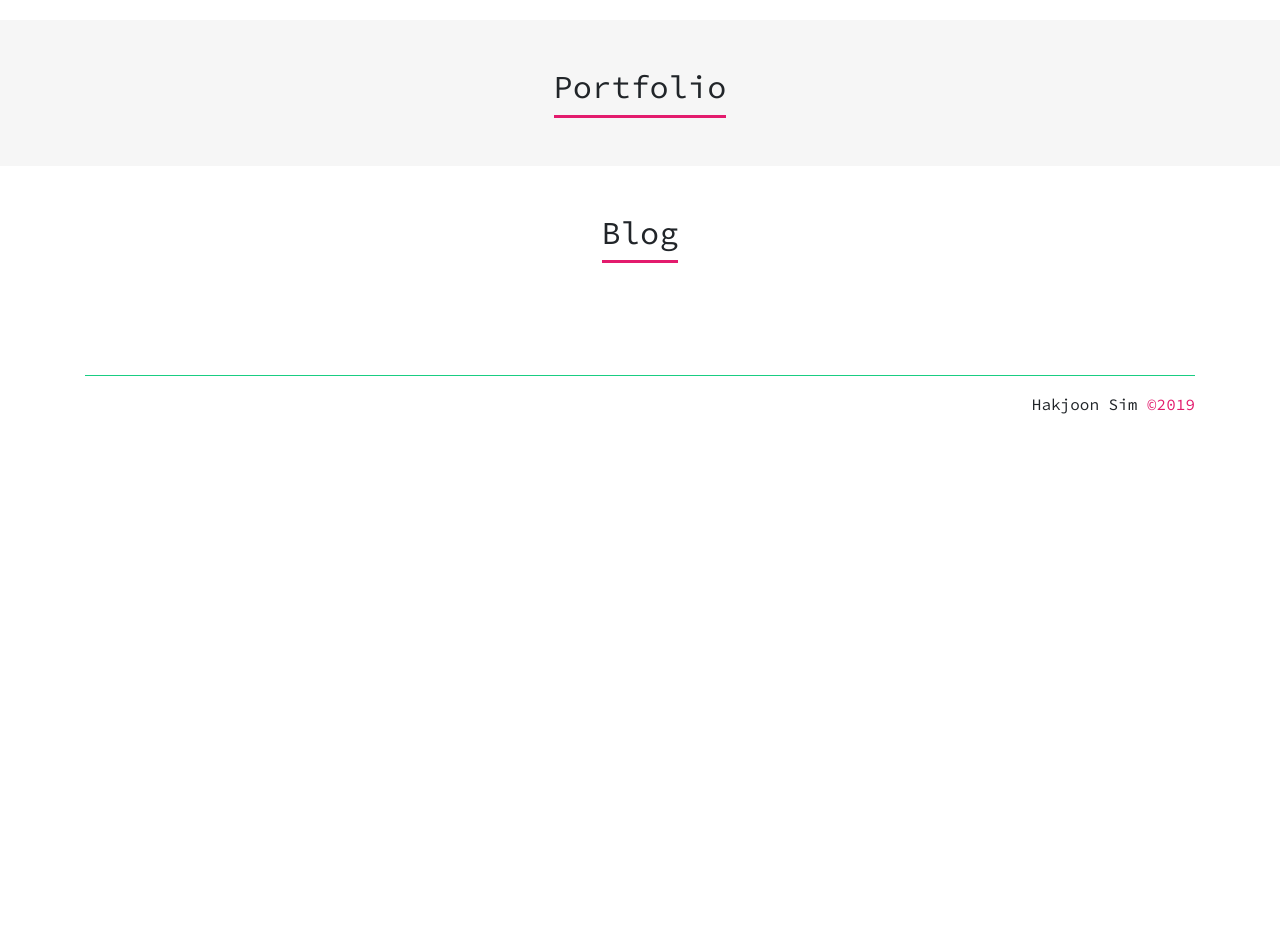
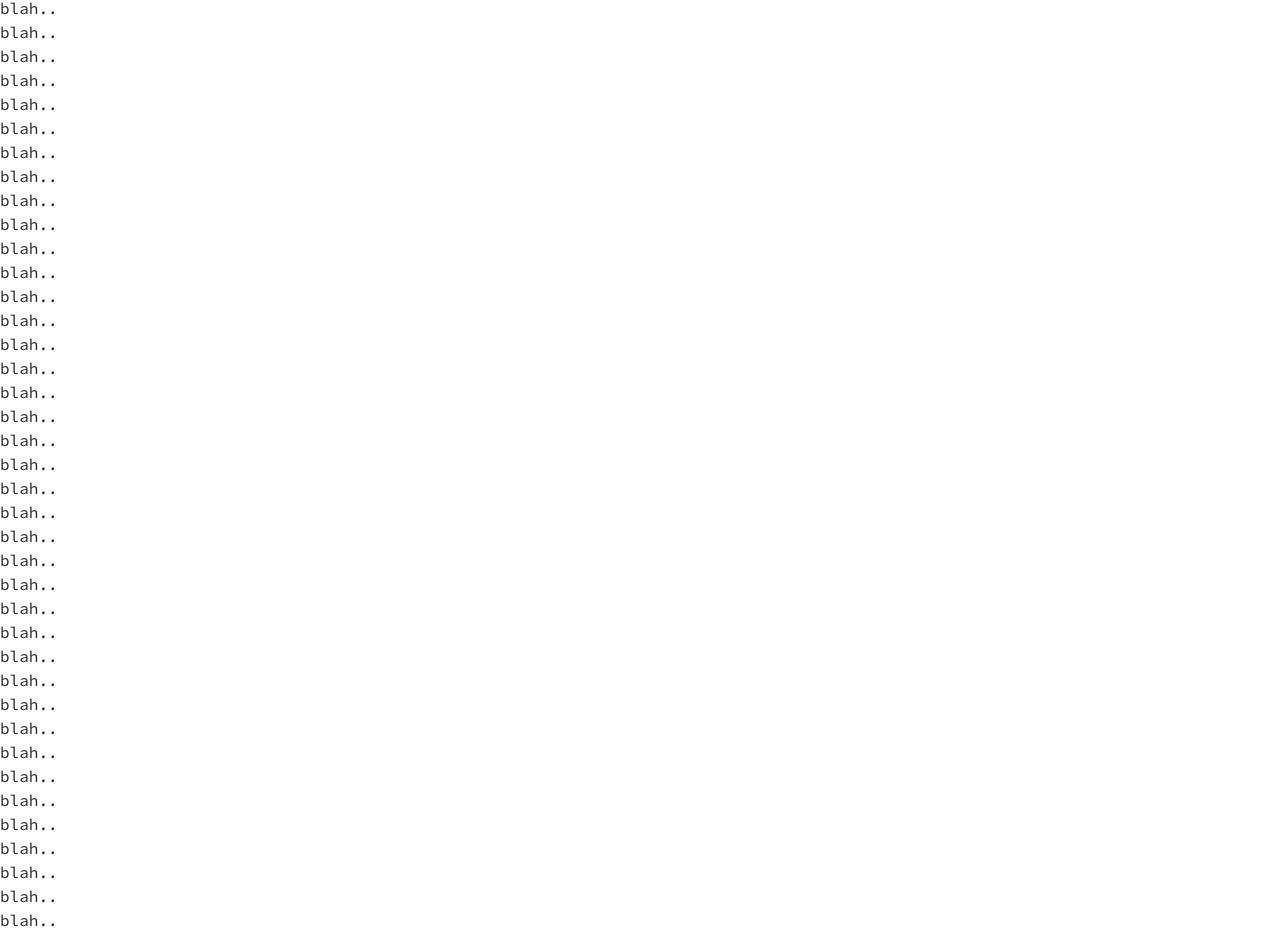
Before and after one commit to trainto/trainto.github.io, a React (Create React App) app: page / in a window 1280 px wide. Shown: the part 997-1933 px from the top of the page. Before the commit the page ends 1461 px from the top, so only its background shows below. Built offline with nearby package versions, Linux system fonts and the light colour scheme.

Commit message:
Add smooth scroll feature for nav

```diff
--- a/package.json
+++ b/package.json
@@ -7,10 +7,12 @@
     "@types/node": "12.11.1",
     "@types/react": "16.9.9",
     "@types/react-dom": "16.9.2",
+    "@types/smoothscroll-polyfill": "^0.3.1",
     "bootstrap": "^4.3.1",
     "react": "^16.10.2",
     "react-dom": "^16.10.2",
     "react-scripts": "3.2.0",
+    "smoothscroll-polyfill": "^0.4.4",
     "typescript": "3.6.4"
   },
   "scripts": {
--- a/src/App.tsx
+++ b/src/App.tsx
@@ -1,6 +1,7 @@
 import React from 'react';
 import 'bootstrap/dist/css/bootstrap.css';
 import './App.css';
+import smoothcroll from 'smoothscroll-polyfill';
 import Nav from './components/nav';
 import Header from './components/header';
 import About from './components/about';
@@ -9,6 +10,8 @@ import Blog from './components/blog';
 import Footer from './components/footer'
 
 const App: React.FC = () => {
+  smoothcroll.polyfill();
+
   return (
     <div className="App">
       <Nav />
--- a/src/components/about.tsx
+++ b/src/components/about.tsx
@@ -5,7 +5,7 @@ const About = () => {
   const [active, setActive] = useState("Skills");
 
   return (
-    <section className="py-5">
+    <section className="py-5" id="about">
       <div className="container">
         <div className="text-center">
           <div className="d-inline-block border-under">
@@ -48,6 +48,49 @@ const About = () => {
           </div>
         </div>
       </div>
+      <div>blah..</div>
+      <div>blah..</div>
+      <div>blah..</div>
+      <div>blah..</div>
+      <div>blah..</div>
+      <div>blah..</div>
+      <div>blah..</div>
+      <div>blah..</div>
+      <div>blah..</div>
+      <div>blah..</div>
+      <div>blah..</div>
+      <div>blah..</div>
+      <div>blah..</div>
+      <div>blah..</div>
+      <div>blah..</div>
+      <div>blah..</div>
+      <div>blah..</div>
+      <div>blah..</div>
+      <div>blah..</div>
+      <div>blah..</div>
+      <div>blah..</div>
+      <div>blah..</div>
+      <div>blah..</div>
+      <div>blah..</div>
+      <div>blah..</div>
+      <div>blah..</div>
+      <div>blah..</div>
+      <div>blah..</div>
+      <div>blah..</div>
+      <div>blah..</div>
+      <div>blah..</div>
+      <div>blah..</div>
+      <div>blah..</div>
+      <div>blah..</div>
+      <div>blah..</div>
+      <div>blah..</div>
+      <div>blah..</div>
+      <div>blah..</div>
+      <div>blah..</div>
+      <div>blah..</div>
+      <div>blah..</div>
+      <div>blah..</div>
+      <div>blah..</div>
     </section>
   );
 };
--- a/src/components/blog.tsx
+++ b/src/components/blog.tsx
@@ -2,7 +2,7 @@ import React from "react";
 
 const Blog = () => {
   return (
-    <section className="py-5">
+    <section className="py-5" id="blog">
       <div className="container">
         <div className="text-center">
           <div className="d-inline-block border-under">
--- a/src/components/header.tsx
+++ b/src/components/header.tsx
@@ -11,6 +11,17 @@ const Header = () => {
       setTypings(command.substring(0, typings.length + 1));
     }, 200);
   }, [typings.length]);
+
+  const handleReturnClicked = () => {
+    const aboutSection = document.getElementById("about");
+    const nav = document.getElementById("nav-top");
+    if (!aboutSection || !nav) {
+      return;
+    }
+    const navHeight = nav.getBoundingClientRect().height;
+    const aboutSectionTop = aboutSection.getBoundingClientRect().top;
+    window.scrollTo({ top: aboutSectionTop - navHeight + window.pageYOffset, left: 0, behavior: "smooth" });
+  };
 
   return (
     <header className="min-vh-100 d-flex justify-content-center align-items-center text-center">
@@ -35,6 +46,7 @@ const Header = () => {
               src="/img/header-ic-return.png"
               alt="return"
               style={{ height: "18px" }}
+              onClick={handleReturnClicked}
             />
           </div>
         </div>
--- a/src/components/nav.tsx
+++ b/src/components/nav.tsx
@@ -20,13 +20,43 @@ const Nav = () => {
     };
   }, []);
 
+  let navHeight = 0;
+
+  const handleNavClicked = (id: string) => {
+    const target = document.getElementById(id);
+    if (!target) {
+      return;
+    }
+
+    const targetTop = target.getBoundingClientRect().top;
+
+    if (!navHeight) {
+      const nav = document.getElementById("nav-top");
+      if (nav) {
+        navHeight = nav.getBoundingClientRect().height;
+      }
+    }
+
+    window.scrollTo({
+      top: targetTop - navHeight + window.pageYOffset,
+      left: 0,
+      behavior: "smooth"
+    });
+  };
+
   return (
     <nav
-      className={`navbar navbar-expand-lg fixed-top navbar-dark bg-dark ${
+      className={`navbar navbar-expand-lg fixed-top navbar-dark bg-dark shadow ${
         scrolltop ? "" : "show"
       }`}
+      id="nav-top"
     >
-      <div className="navbar-brand">Hakjoon Sim</div>
+      <div
+        className="navbar-brand cursor-pointer"
+        onClick={() => window.scrollTo({ top: 0, left: 0, behavior: "smooth" })}
+      >
+        Hakjoon Sim
+      </div>
       <button
         className="navbar-toggler"
         type="button"
@@ -42,15 +72,28 @@ const Nav = () => {
       <div className="collapse navbar-collapse">
         <ul className="navbar-nav mr-auto">
           <li className="nav-item active">
-            <div className="nav-link">
+            <div
+              className="nav-link cursor-pointer"
+              onClick={() => handleNavClicked("about")}
+            >
               About <span className="sr-only">(current)</span>
             </div>
           </li>
           <li className="nav-item">
-            <div className="nav-link">Portfolio</div>
+            <div
+              className="nav-link cursor-pointer"
+              onClick={() => handleNavClicked("portfolio")}
+            >
+              Portfolio
+            </div>
           </li>
           <li className="nav-item">
-            <div className="nav-link">Blog</div>
+            <div
+              className="nav-link cursor-pointer"
+              onClick={() => handleNavClicked("blog")}
+            >
+              Blog
+            </div>
           </li>
         </ul>
         <div>
--- a/src/components/portfolio.tsx
+++ b/src/components/portfolio.tsx
@@ -2,7 +2,7 @@ import React from "react";
 
 const Portfolio = () => {
   return (
-    <section className="py-5 bg-light-gray">
+    <section className="py-5 bg-light-gray" id="portfolio">
       <div className="container">
         <div className="text-center">
           <div className="d-inline-block border-under">
```
Also changed, not shown: 1 other file (tests, documents, lock files or other folders).
